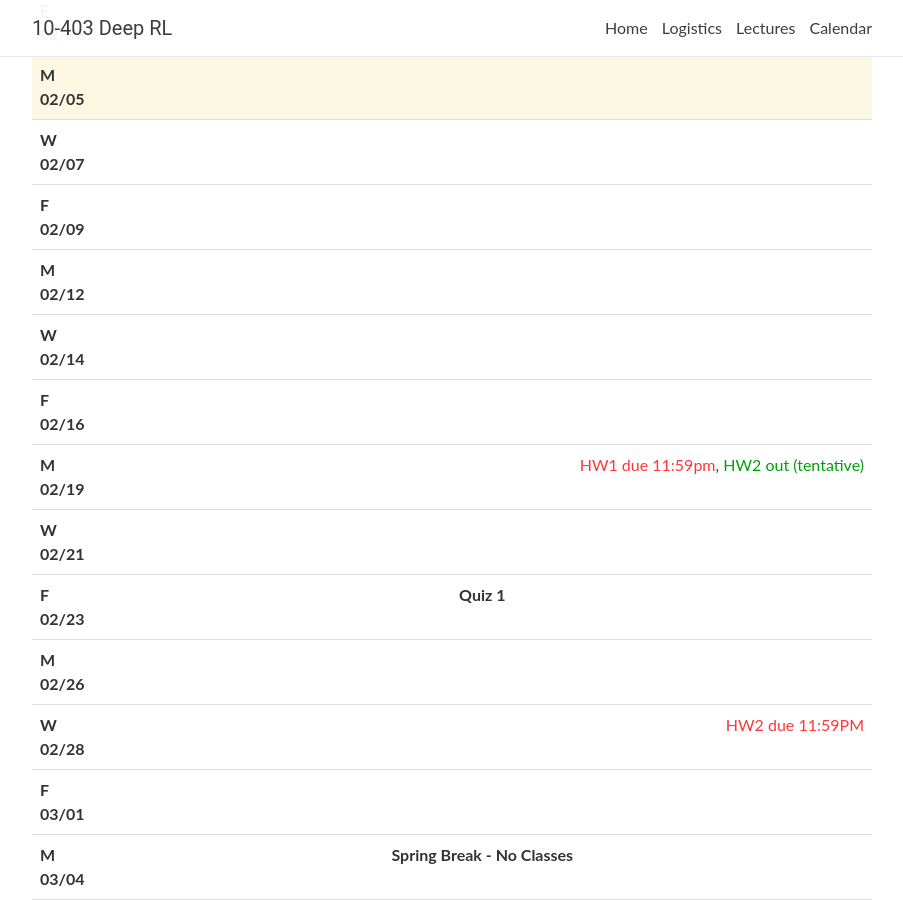
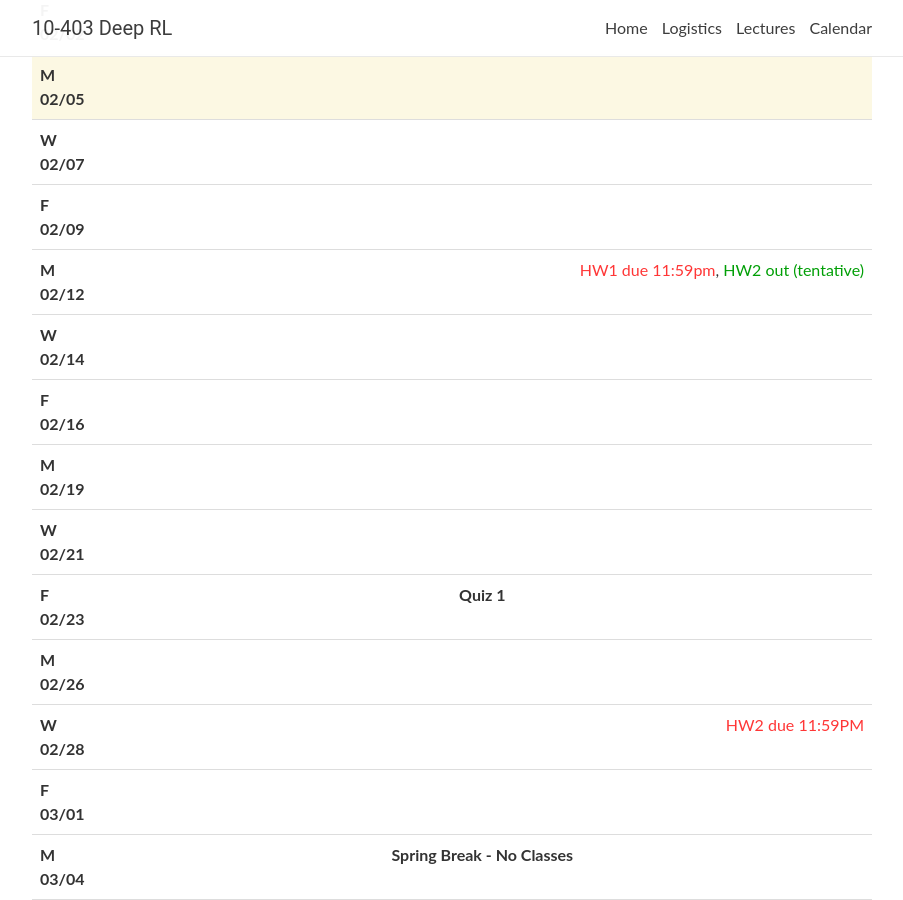
Before and after one commit to cmudeeprl/403website_s24, a Jekyll site: the page built from _pages/lectures.md, in a window 1280 px wide and 900 px high, scrolled down 679 px. Shown: the whole window, without its empty margins (188-1091 px from the left). Built offline with Jekyll 4.4.1, drawn with Linux system fonts in a browser that asks for light colours; nearby versions of some CDN libraries; comment, search, counter and statistics services are not loaded.

Commit message:
* fixed HW1 due date & HW2 release

```diff
--- a/_data/lectures.yml
+++ b/_data/lectures.yml
@@ -162,7 +162,7 @@
     - <a href="http://incompleteideas.net/book/RLbook2018.pdf" target="_blank">S & B Textbook</a>, Ch13
     - <a href="http://karpathy.github.io/2016/05/31/rl/" target = "_blank">http://karpathy.github.io/2016/05/31/rl/</a>
   video:
-  logistics:
+  logistics: <span class="deadline">HW1 due 11:59pm</span>,  <span class="event">HW2 out (tentative)</span> <br>
 
 - date: W 02/14
   lecturer:
@@ -205,7 +205,7 @@
     # - Haarnoja et al. <a href="https://arxiv.org/abs/1702.08165" target="_blank">Reinforcement Learning with Deep Energy-Based Policies</a>
     # - Haarnoja et al. <a href="https://arxiv.org/pdf/1801.01290.pdf" target="_blank">Soft Actor-Critic:Off-Policy Maximum Entropy Deep Reinforcement Learning with a Stochastic Actor</a>
     # - (optional) Rajeswaran et al. <a href="https://arxiv.org/pdf/1703.02660.pdf" target="_blank">Towards Generalization and Simplicity in Continuous Control</a>
-  logistics: <span class="deadline">HW1 due 11:59pm</span>,  <span class="event">HW2 out (tentative)</span> <br>
+  logistics:
 
 
 - date: W 02/21
```
